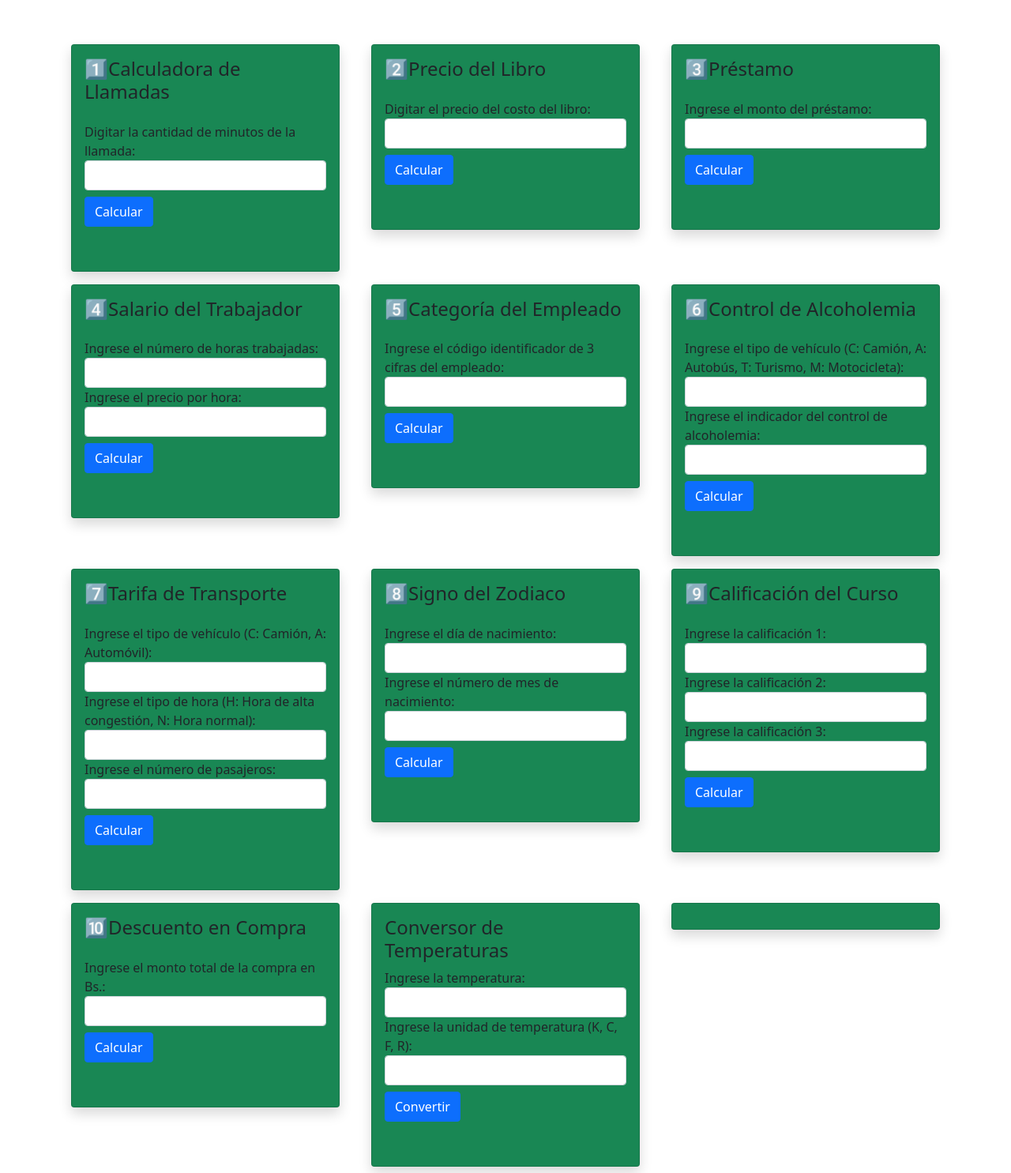
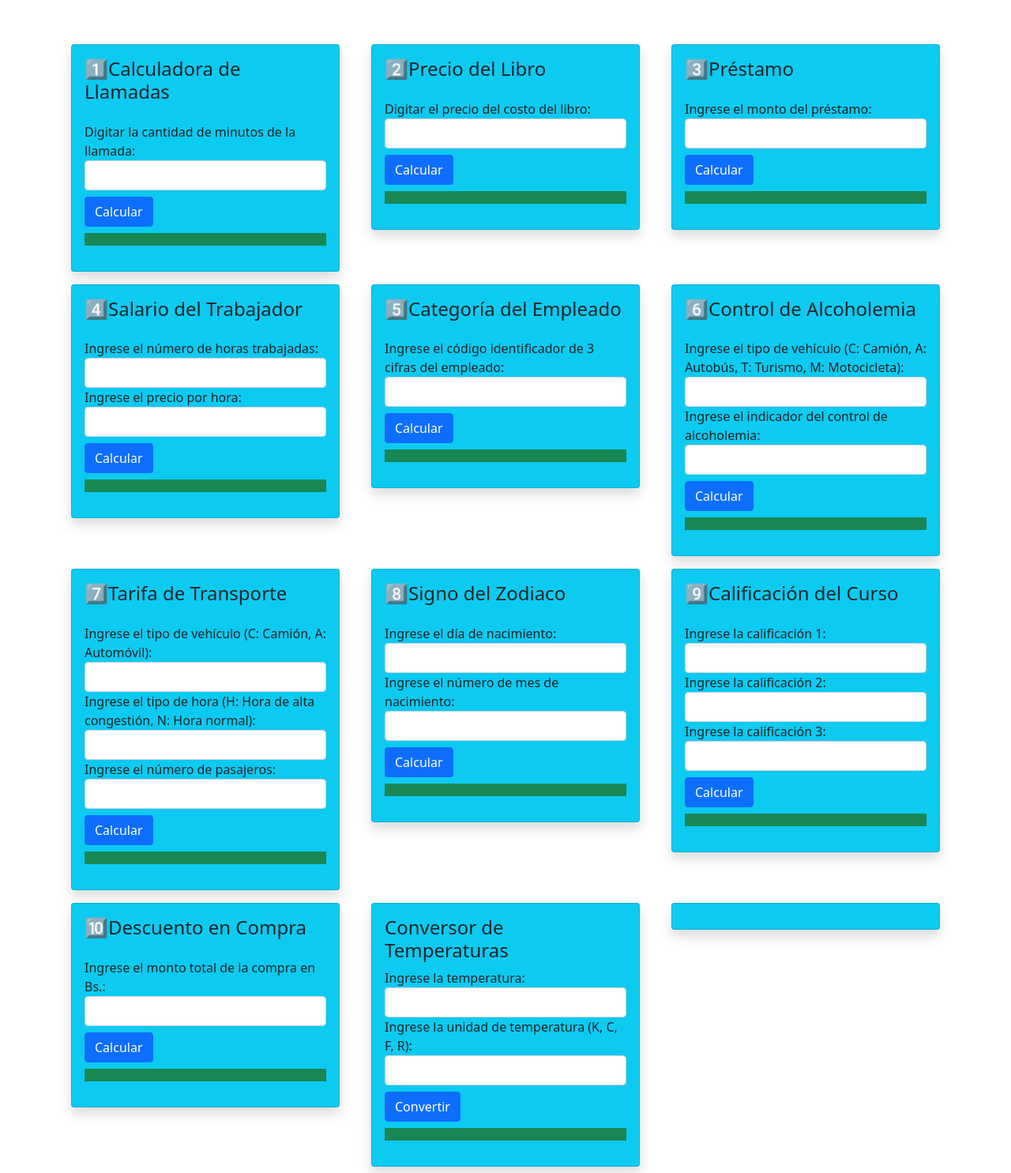
Before and after one commit to FeVer0710/Ejercicios, a plain HTML site: page index.html in a window 1280 px wide. Shown: the whole page at 79% size. Drawn offline with nearby package versions, Linux system fonts and the light colour scheme.

Commit message:
Update index.html

```diff
--- a/index.html
+++ b/index.html
@@ -13,7 +13,7 @@
     <div class="container mt-5">
         <div class="row">
             <div class="col-12 col-lg-4">
-                <div class="card m-2 bg-success shadow">
+                <div class="card m-2 bg-info shadow">
                     <div class="card-body">
                         <h4 class="mb-4">1️⃣Calculadora de Llamadas</h4>
                         <div class="form-group">
@@ -26,7 +26,7 @@
                 </div>
             </div>
             <div class="col-12 col-lg-4">
-                <div class="card m-2 bg-success shadow">
+                <div class="card m-2 bg-info shadow">
                     <div class="card-body">
                         <h4 class="mb-4">2️⃣Precio del Libro</h4>
                         <div class="form-group">
@@ -39,7 +39,7 @@
                 </div>
             </div>
             <div class="col-12 col-lg-4">
-                <div class="card m-2 bg-success shadow">
+                <div class="card m-2 bg-info shadow">
                     <div class="card-body">
                         <h4 class="mb-4">3️⃣Préstamo</h4>
                         <div class="form-group">
@@ -55,7 +55,7 @@
 
         <div class="row">
             <div class="col-12 col-lg-4">
-                <div class="card m-2 bg-success shadow">
+                <div class="card m-2 bg-info shadow">
                     <div class="card-body">
                         <h4 class="mb-4">4️⃣Salario del Trabajador</h4>
                         <div class="form-group">
@@ -72,7 +72,7 @@
                 </div>
             </div>
             <div class="col-12 col-lg-4">
-                <div class="card m-2 bg-success shadow">
+                <div class="card m-2 bg-info shadow">
                     <div class="card-body">
                         <h4 class="mb-4">5️⃣Categoría del Empleado</h4>
                         <div class="form-group">
@@ -85,7 +85,7 @@
                 </div>
             </div>
             <div class="col-12 col-lg-4">
-                <div class="card m-2 bg-success shadow">
+                <div class="card m-2 bg-info shadow">
                     <div class="card-body">
                         <h4 class="mb-4">6️⃣Control de Alcoholemia</h4>
                         <div class="form-group">
@@ -106,7 +106,7 @@
 
         <div class="row">
             <div class="col-12 col-lg-4">
-                <div class="card m-2 bg-success shadow">
+                <div class="card m-2 bg-info shadow">
                     <div class="card-body">
                         <h4 class="mb-4">7️⃣Tarifa de Transporte</h4>
                         <div class="form-group">
@@ -128,7 +128,7 @@
                 </div>
             </div>
             <div class="col-12 col-lg-4">
-                <div class="card m-2 bg-success shadow">
+                <div class="card m-2 bg-info shadow">
                     <div class="card-body">
                         <h4 class="mb-4">8️⃣Signo del Zodiaco</h4>
                         <div class="form-group">
@@ -145,7 +145,7 @@
                 </div>
             </div>
             <div class="col-12 col-lg-4">
-                <div class="card m-2 bg-success shadow">
+                <div class="card m-2 bg-info shadow">
                     <div class="card-body">
                         <h4 class="mb-4">9️⃣Calificación del Curso</h4>
                         <div class="form-group">
@@ -169,7 +169,7 @@
 
         <div class="row">
             <div class="col-12 col-lg-4">
-                <div class="card m-2 bg-success shadow">
+                <div class="card m-2 bg-info shadow">
                     <div class="card-body">
                         <h4 class="mb-4">🔟Descuento en Compra</h4>
                         <div class="form-group">
@@ -182,7 +182,7 @@
                 </div>
             </div>
             <div class="col-12 col-lg-4">
-                <div class="card m-2 bg-success shadow">
+                <div class="card m-2 bg-info shadow">
                     <div class="card-body">
                         <h4>Conversor de Temperaturas</h4>
                         <div class="form-group">
@@ -199,7 +199,7 @@
                 </div>
             </div>
             <div class="col-12 col-lg-4">
-                <div class="card m-2 bg-success shadow">
+                <div class="card m-2 bg-info shadow">
                     <div class="card-body">
                     </div>
                 </div>
```
